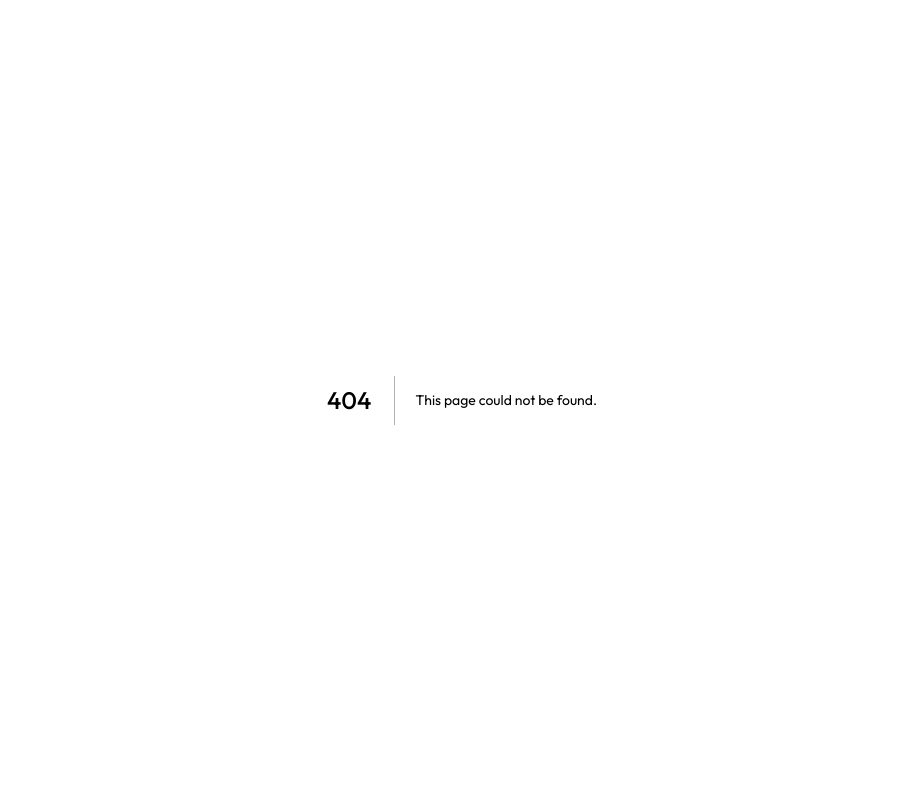
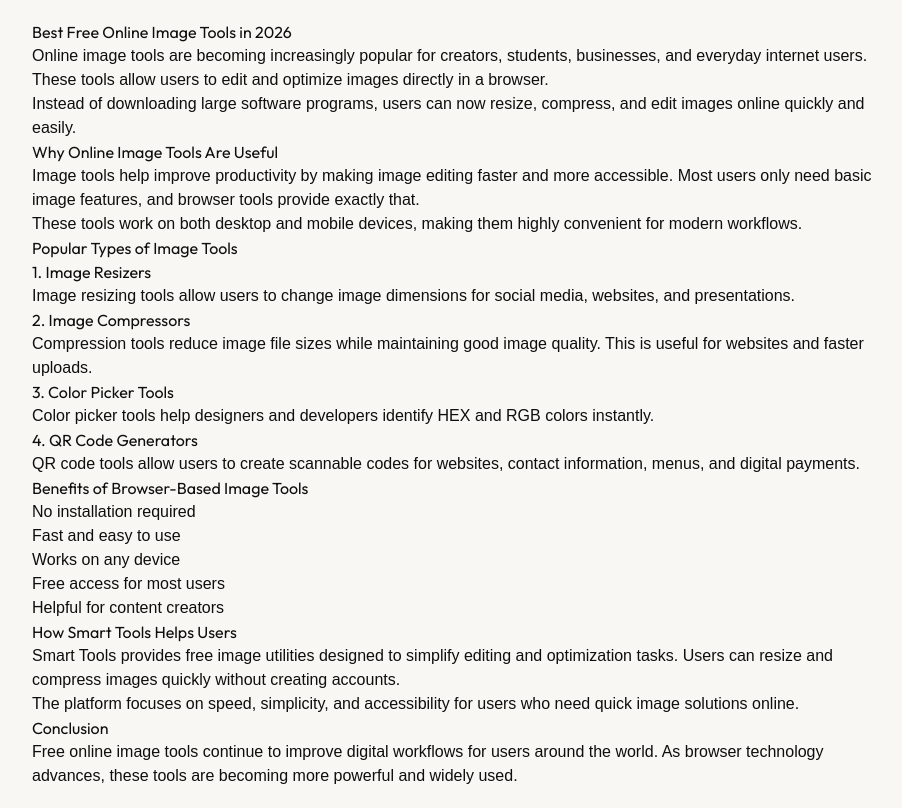
Before and after one commit to athersaud-smart-tools/smart-tools, a Next.js app: page /blog/best-free-image-tools in a window 1280 px wide. Before the commit this address had no page. Shown: the whole page, without its empty margins (178-1080 px from the left). Built offline with nearby package versions, Linux system fonts and the light colour scheme.

Commit message:
added fifth SEO article about image tools

```diff
--- /dev/null
+++ b/app/blog/best-free-image-tools/page.tsx
@@ -0,0 +1,101 @@
+export default function ArticlePage() {
+  return (
+    <main
+      style={{
+        padding: "20px",
+        maxWidth: "900px",
+        margin: "auto",
+        fontFamily: "Arial",
+      }}
+    >
+
+      <h1>Best Free Online Image Tools in 2026</h1>
+
+      <p>
+        Online image tools are becoming increasingly popular for creators,
+        students, businesses, and everyday internet users. These tools allow
+        users to edit and optimize images directly in a browser.
+      </p>
+
+      <p>
+        Instead of downloading large software programs, users can now resize,
+        compress, and edit images online quickly and easily.
+      </p>
+
+      <h2>Why Online Image Tools Are Useful</h2>
+
+      <p>
+        Image tools help improve productivity by making image editing faster and
+        more accessible. Most users only need basic image features, and browser
+        tools provide exactly that.
+      </p>
+
+      <p>
+        These tools work on both desktop and mobile devices, making them highly
+        convenient for modern workflows.
+      </p>
+
+      <h2>Popular Types of Image Tools</h2>
+
+      <h3>1. Image Resizers</h3>
+
+      <p>
+        Image resizing tools allow users to change image dimensions for social
+        media, websites, and presentations.
+      </p>
+
+      <h3>2. Image Compressors</h3>
+
+      <p>
+        Compression tools reduce image file sizes while maintaining good image
+        quality. This is useful for websites and faster uploads.
+      </p>
+
+      <h3>3. Color Picker Tools</h3>
+
+      <p>
+        Color picker tools help designers and developers identify HEX and RGB
+        colors instantly.
+      </p>
+
+      <h3>4. QR Code Generators</h3>
+
+      <p>
+        QR code tools allow users to create scannable codes for websites,
+        contact information, menus, and digital payments.
+      </p>
+
+      <h2>Benefits of Browser-Based Image Tools</h2>
+
+      <ul>
+        <li>No installation required</li>
+        <li>Fast and easy to use</li>
+        <li>Works on any device</li>
+        <li>Free access for most users</li>
+        <li>Helpful for content creators</li>
+      </ul>
+
+      <h2>How Smart Tools Helps Users</h2>
+
+      <p>
+        Smart Tools provides free image utilities designed to simplify editing
+        and optimization tasks. Users can resize and compress images quickly
+        without creating accounts.
+      </p>
+
+      <p>
+        The platform focuses on speed, simplicity, and accessibility for users
+        who need quick image solutions online.
+      </p>
+
+      <h2>Conclusion</h2>
+
+      <p>
+        Free online image tools continue to improve digital workflows for users
+        around the world. As browser technology advances, these tools are
+        becoming more powerful and widely used.
+      </p>
+
+    </main>
+  );
+}
```
